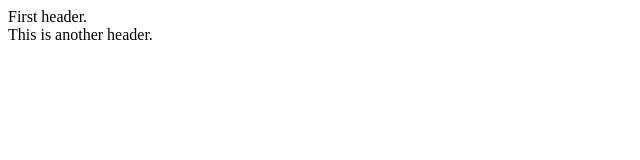
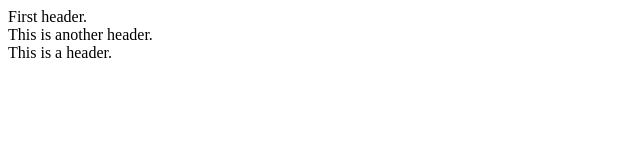
Before and after one commit to Trueander/learning-git, a plain HTML site: page index.html in a window 1280 px wide. Shown: the whole page, without its empty margins (0-640 px from the left). Drawn offline with Linux system fonts and the light colour scheme.

Commit message:
Update index.html

```diff
--- a/index.html
+++ b/index.html
@@ -9,5 +9,6 @@
 <body>
     <header>First header.</header>
     <header>This is another header.</header>
+    <header>This is a header.</header>
 </body>
 </html>
```
